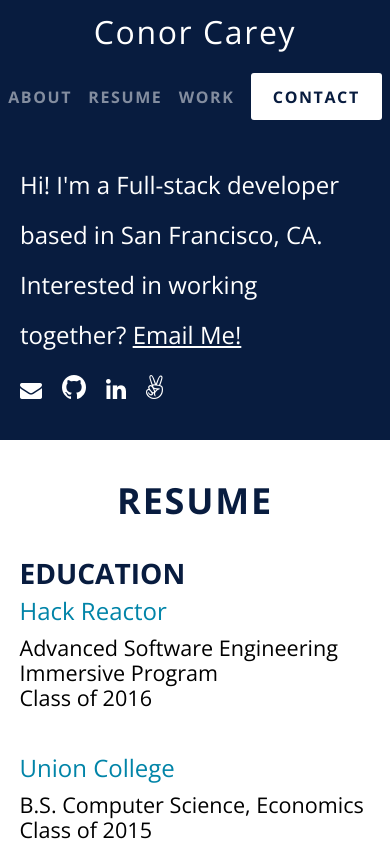
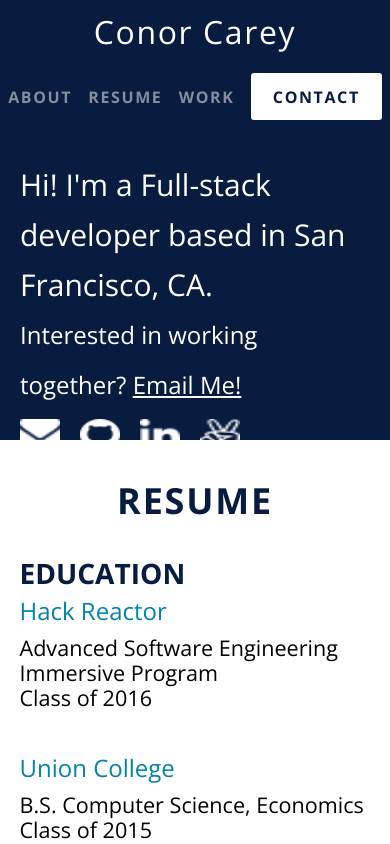
Before and after one commit to ccarey221/conorsportfolio, a React app: page / in a window 390 px wide. Shown: the top 844 px of the page. Built offline with nearby package versions, Linux system fonts and the light colour scheme.

Commit message:
mobile friendly design

```diff
--- a/src/Components/Body/body.css
+++ b/src/Components/Body/body.css
@@ -204,6 +204,11 @@ CSS for the CONTACT section
 }
 
 @media only screen and (max-width: 950px) {
+  img {
+    height: 30px;
+    width: 40px;
+  }
+
   .about, .work, .education, .contact {
     font-family: 'Open Sans', sans-serif;
     font-size: 1.5em;
@@ -213,25 +218,28 @@ CSS for the CONTACT section
     margin: 48px 5%;
   }
 
-  .about {
-    height: 300px;
-    margin-top: 90px;
-  }
   .aboutContainer {
     padding: 20px;
   }
-}
 
-@media only screen and (max-width: 950px) {
   .about {
     height: 300px;
     margin-top: 140px;
+  }
+
+  .initialLine {
+    font-size: 30px;
   }
 }
 
 
 
 @media only screen and (max-device-width: 628px) {
+  img {
+    height: 200px;
+    width: 200px;
+  }
+
   .about {
     height: 300px;
     margin-top: 140px;
@@ -239,7 +247,7 @@ CSS for the CONTACT section
 
   .about, .work, .education, .contact {
     font-family: 'Open Sans', sans-serif;
-    font-size: 1.9em;
+    font-size: 1.5em;
   }
 
   .educationContainer, .workContainer, .contactContainer {
```
